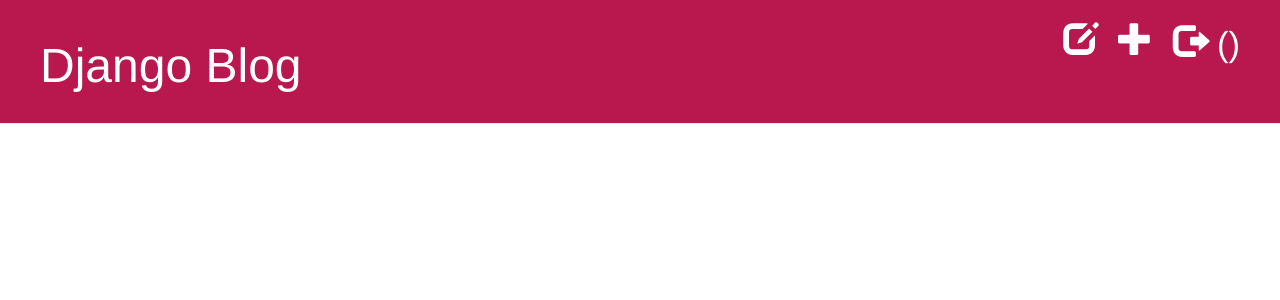
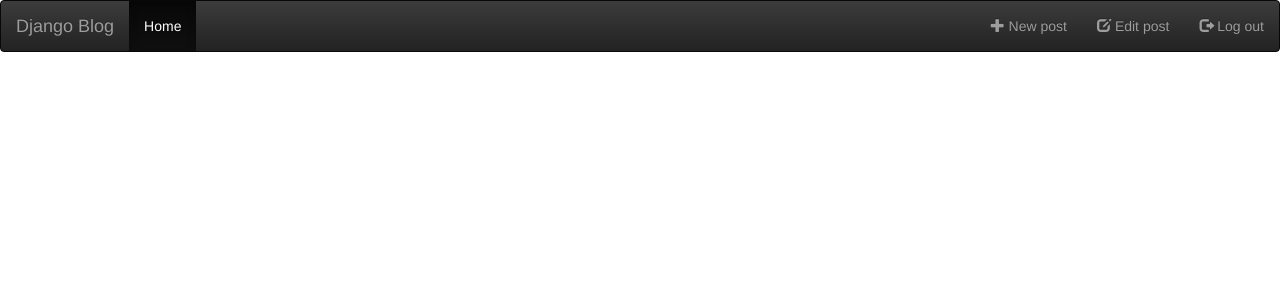
Before and after one commit to mcproger/django_blog, a Django app: a page that uses blog/templates/blog/base.html in a window 1280 px wide. Shown: the top 300 px of the page. Run offline with Django 3.2, Linux system fonts and the light colour scheme; the visitor is signed in with stand-in values (Sample User, id 1); data that the repository does not hold is empty; some libraries are stand-ins or nearby versions.

Commit message:
Add bootstrap navbar

```diff
--- a/blog/templates/blog/base.html
+++ b/blog/templates/blog/base.html
@@ -7,18 +7,29 @@
         <link rel="stylesheet" href="//maxcdn.bootstrapcdn.com/bootstrap/3.2.0/css/bootstrap-theme.min.css">
         <link rel="stylesheet" href="{% static 'css/blog.css' %}">
         <link rel="stylesheet" href="{% static 'login.css' %}">
+
     </head>
      <body>
-        <div class="page-header">
-            {% if user.is_authenticated %}
-            <a href="auth/logout" class="top-menu"><span class="glyphicon glyphicon-log-out"></span> ({{ username }})</a>
-            <a href="{% url 'post_new' %}" class="top-menu"><span class="glyphicon glyphicon-plus"></span></a>
-            <a href="{% url 'post_draft_list' %}" class="top-menu"><span class="glyphicon glyphicon-edit"></span></a>
-            {% else %}
-            <a href="auth/login" class="top-menu"><span class="glyphicon glyphicon-log-in"></span></a>
-            {% endif %}
-            <h1><a href="/">Django Blog</a></h1>
-	    </div>
+        <nav class="navbar navbar-inverse">
+          <div class="container-fluid">
+            <div class="navbar-header">
+              <a class="navbar-brand" href="/">Django Blog</a>
+            </div>
+            <ul class="nav navbar-nav">
+              <li class="active"><a href="/">Home</a></li>
+            </ul>
+            <ul class="nav navbar-nav navbar-right">
+              {% if user.is_authenticated %}
+              <li><a href="{% url 'post_new' %}"><span class="glyphicon glyphicon-plus"></span> New post</a></li>
+              <li><a href="{% url 'post_draft_list' %}"><span class="glyphicon glyphicon-edit"></span> Edit post</a></li>
+              <li><a href="auth/logout"><span class="glyphicon glyphicon-log-out"></span> Log out</a></li>
+              {% else %}
+              <li><a href="#"><span class="glyphicon glyphicon-user"></span> Sign Up</a></li>
+              <li><a href="auth/login"><span class="glyphicon glyphicon-log-in"></span> Login</a></li>
+              {% endif %}
+            </ul>
+          </div>
+        </nav>
         {% block login %}
         {% endblock %}
 	   <div class="content container">
@@ -31,3 +42,19 @@
         </div>
     </body>
 </html>
+
+
+<!--
+<div class="page-header">
+            {% if user.is_authenticated %}
+            <a href="auth/logout" class="top-menu"><span class="glyphicon glyphicon-log-out"></span> ({{ username }})</a>
+            <a href="{% url 'post_new' %}" class="top-menu"><span class="glyphicon glyphicon-plus"></span></a>
+            <a href="{% url 'post_draft_list' %}" class="top-menu"><span class="glyphicon glyphicon-edit"></span></a>
+            {% else %}
+            <a href="auth/login" class="top-menu"><span class="glyphicon glyphicon-log-in"></span></a>
+            {% endif %}
+            <h1><a href="/">Django Blog</a></h1>
+        </div>
+
+
+-->
```
